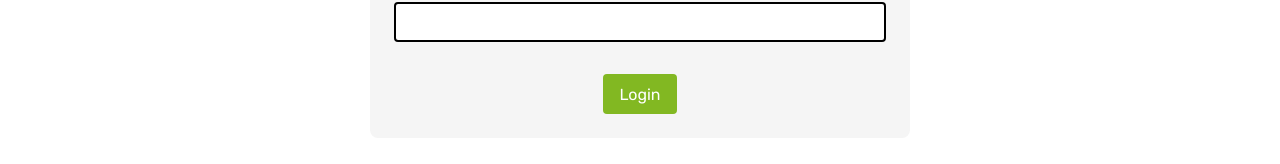
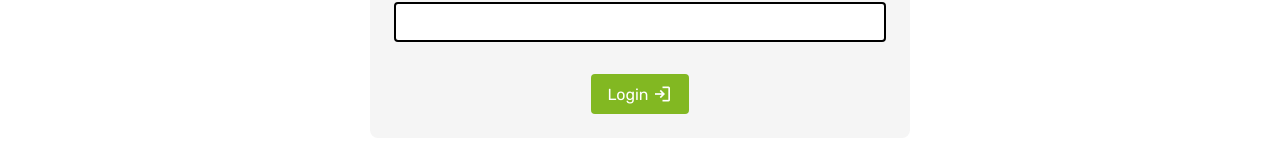
Before and after one commit to animal-shelter-germany/frontend, a Nuxt app: page /login in a window 1280 px wide. Shown: the part 296-460 px from the top of the page. Built offline with nearby package versions, Linux system fonts and the light colour scheme.

Commit message:
loading added to button

```diff
--- a/assets/style.css
+++ b/assets/style.css
@@ -35,6 +35,7 @@ html {
     --primary-color-alt: rgb(116, 170, 22);
     --secondary-color-alt: #f87d2b;
     --background-color: #f5f5f5;
+    --loading-color: #585858;
 }
 
 .center-center {
--- a/components/LoginComponent.vue
+++ b/components/LoginComponent.vue
@@ -9,7 +9,7 @@
                 <input type="password" v-model="session.password">
             </UiInput>
             <div class="center-center">
-                <UiButton>Login</UiButton>
+                <UiButton icon="login" :loading="loading" class="reverse">Login</UiButton>
             </div>
         </form>
     </div>
@@ -20,14 +20,19 @@ import { Login } from '~/classes/Login';
 import { getSession } from '~/requests/session';
 
 const session = ref(new Login());
+const loading = ref(false);
 
 function login(login: Login) {
+    loading.value = true;
     getSession(login, (token: string) => {
         const session = useCookie('animal-token');
         session.value = token;
         useUserStore().initByToken(token, () => {
             useRouter().push('/account');
+            loading.value = false;
         });
-    }, () => {});
+    }, () => {
+        loading.value = false;
+    });
 }
 </script>
--- a/components/ui/UiButton.vue
+++ b/components/ui/UiButton.vue
@@ -1,13 +1,15 @@
 <template>
-    <button class="base-shape button pointer center-center"><UiIcon v-if="icon">{{ icon }}</UiIcon><slot></slot></button>
+    <button class="base-shape button pointer center-center" :class="{ loading: loading }"><UiIcon v-if="icon && !loading">{{ icon }}</UiIcon><UiLoadingIcon v-if="loading"></UiLoadingIcon><slot></slot></button>
 </template>
 
 <script setup lang="ts">
 import UiIcon from './UiIcon.vue';
 
-defineProps({
-    icon: String
-})
+defineProps<{
+    icon?: string,
+    loading: boolean | undefined,
+    onClick?: () => void
+}>();
 </script>
 
 <style scoped>
@@ -32,4 +34,11 @@ defineProps({
 .button:hover.secondary {
     background-color: var(--secondary-color-alt);
 }
+.button.reverse {
+    flex-direction: row-reverse;
+}
+.button.loading {
+    background-color: var(--loading-color);
+    cursor: default;
+}
 </style>
--- /dev/null
+++ b/components/ui/UiLoadingIcon.vue
@@ -0,0 +1,16 @@
+<template>
+    <UiIcon class="rotate">progress_activity</UiIcon>
+</template>
+
+<script setup lang="ts">
+import UiIcon from './UiIcon.vue';
+</script>
+
+<style scoped>
+.rotate{
+  animation: rotate 1s linear infinite;
+}
+@keyframes rotate{
+  to{ transform: rotate(360deg); }
+}
+</style>
```
